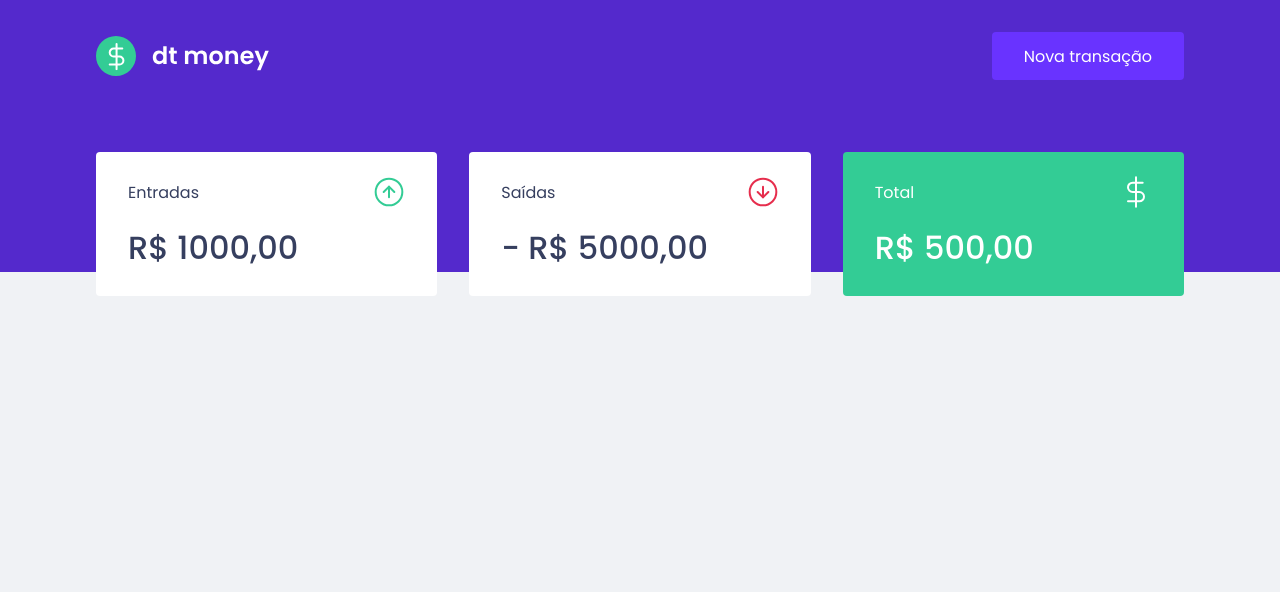
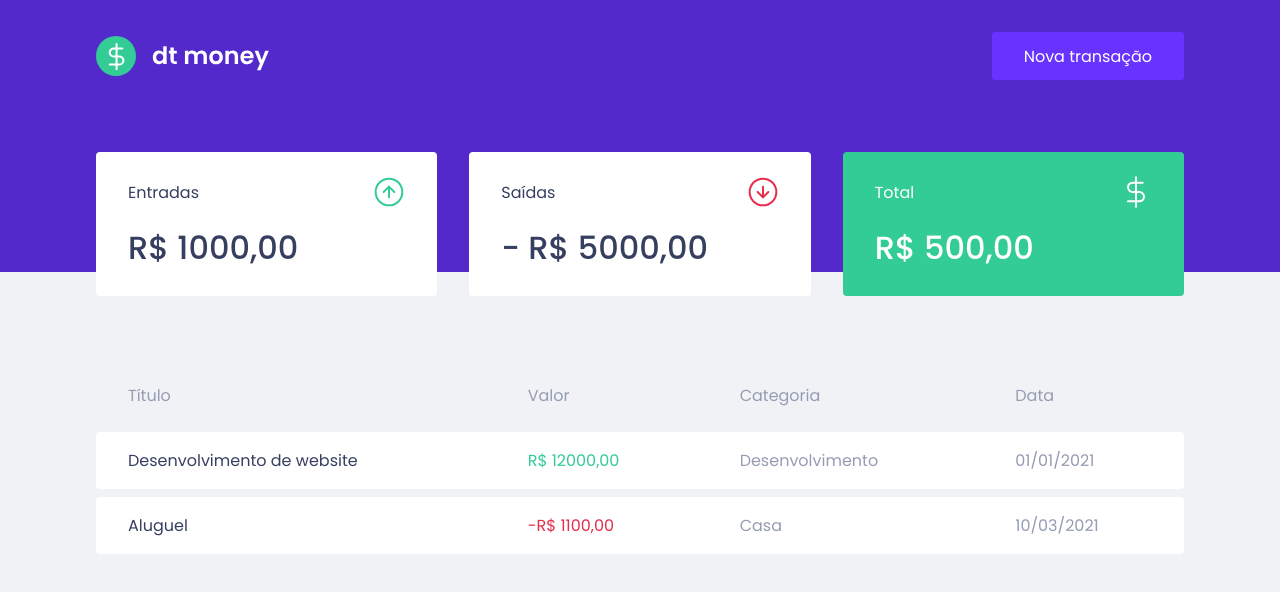
Before and after one commit to CamilaQueiroz/dtmoney, a React (Create React App) app: page / in a window 1280 px wide. Shown: the top 592 px of the page. Built offline with nearby package versions, Linux system fonts and the light colour scheme.

Commit message:
Tabela de listagem de transações

```diff
--- a/src/components/Dashboard/index.tsx
+++ b/src/components/Dashboard/index.tsx
@@ -1,5 +1,6 @@
 import React from 'react';
 import { Summary } from '../Summary';
+import { TransactionsTable } from '../TransactionsTable';
 
 import { Container } from './styles'
 
@@ -8,6 +9,7 @@
   return (
     <Container>
       <Summary />
+      <TransactionsTable />
     </Container>
   );
 }
--- /dev/null
+++ b/src/components/TransactionsTable/index.tsx
@@ -0,0 +1,35 @@
+import React from 'react'
+import { Container } from './styles'
+
+export function TransactionsTable() {
+  return (
+    <Container>
+      <table>
+        <thead>
+          <tr>
+            <th>Título</th>
+            <th>Valor</th>
+            <th>Categoria</th>
+            <th>Data</th>
+          </tr>
+        </thead>
+        <tbody>
+          <tr>
+            <td>Desenvolvimento de website</td>
+            <td className="deposit">R$ 12000,00</td>
+            <td>Desenvolvimento</td>
+            <td>01/01/2021</td>
+          </tr>
+
+          <tr>
+            <td>Aluguel</td>
+            <td className="withdraw">-R$ 1100,00</td>
+            <td>Casa</td>
+            <td>10/03/2021</td>
+          </tr>
+
+        </tbody>
+      </table>
+    </Container>
+  )
+}
--- /dev/null
+++ b/src/components/TransactionsTable/styles.ts
@@ -0,0 +1,42 @@
+import styled from "styled-components";
+
+export const Container = styled.div`
+  margin-top: 4rem;
+
+  table {
+    width: 100%;
+    border-spacing: 0 0.5rem;
+
+    th {
+      color: var(--text-body);
+      font-weight: 400;
+      padding: 1rem 2rem;
+      text-align: left;
+      line-height: 1.5rem;
+    }
+
+    td {
+      padding: 1rem 2rem;
+      border: 0;
+      background: var(--shape);
+      color: var(--text-body);
+
+      &:first-child  {
+        border-radius: 0.25rem 0 0 0.25rem;
+        color: var(--text-title);
+      }
+
+      &:last-child  {
+        border-radius: 0 0.25rem 0.25rem 0;
+      }
+
+      &.deposit {
+        color: var(--green);
+      }
+
+      &.withdraw {
+        color: var(--red);
+      }
+    }
+  }
+`;
```
